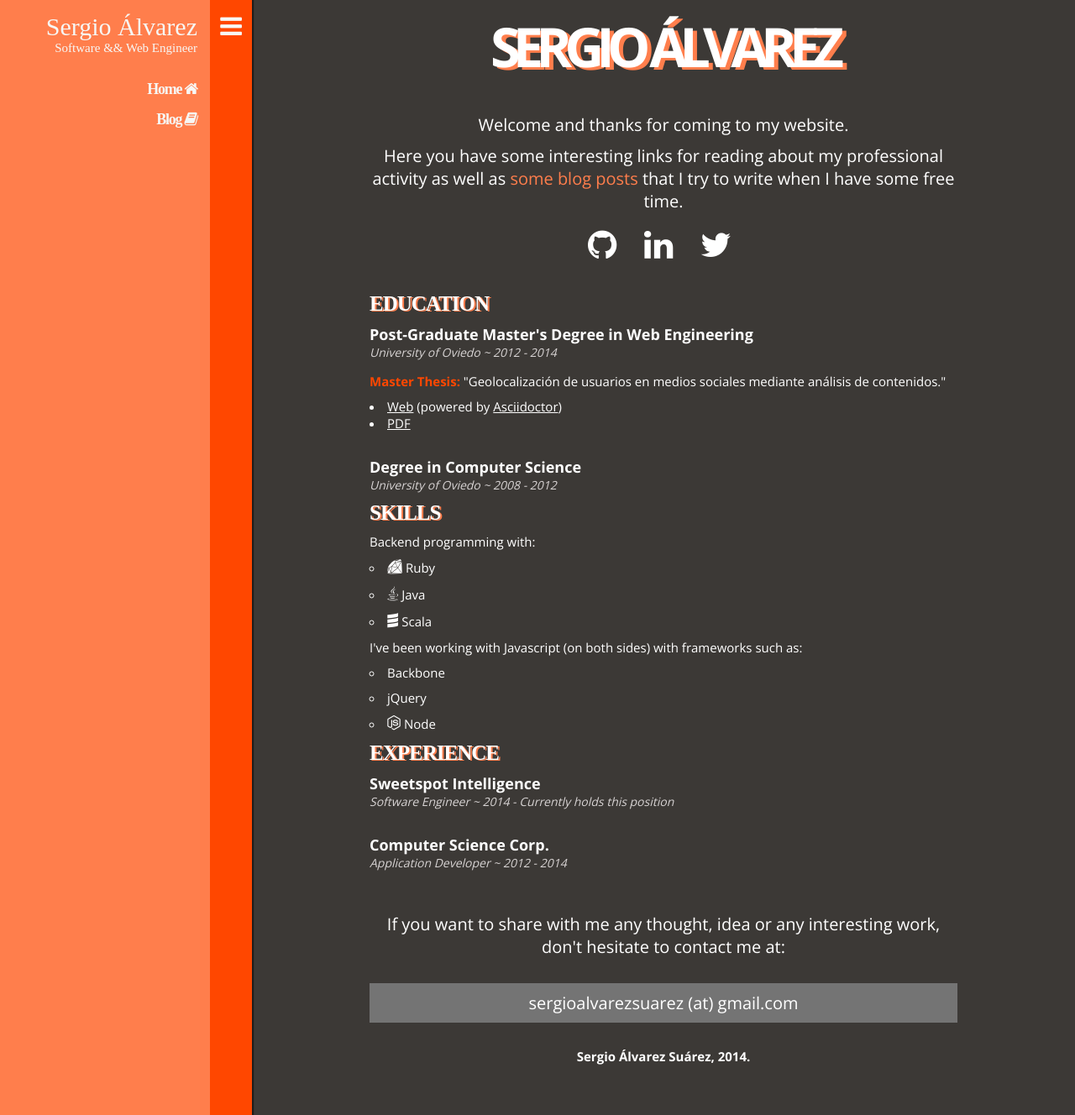
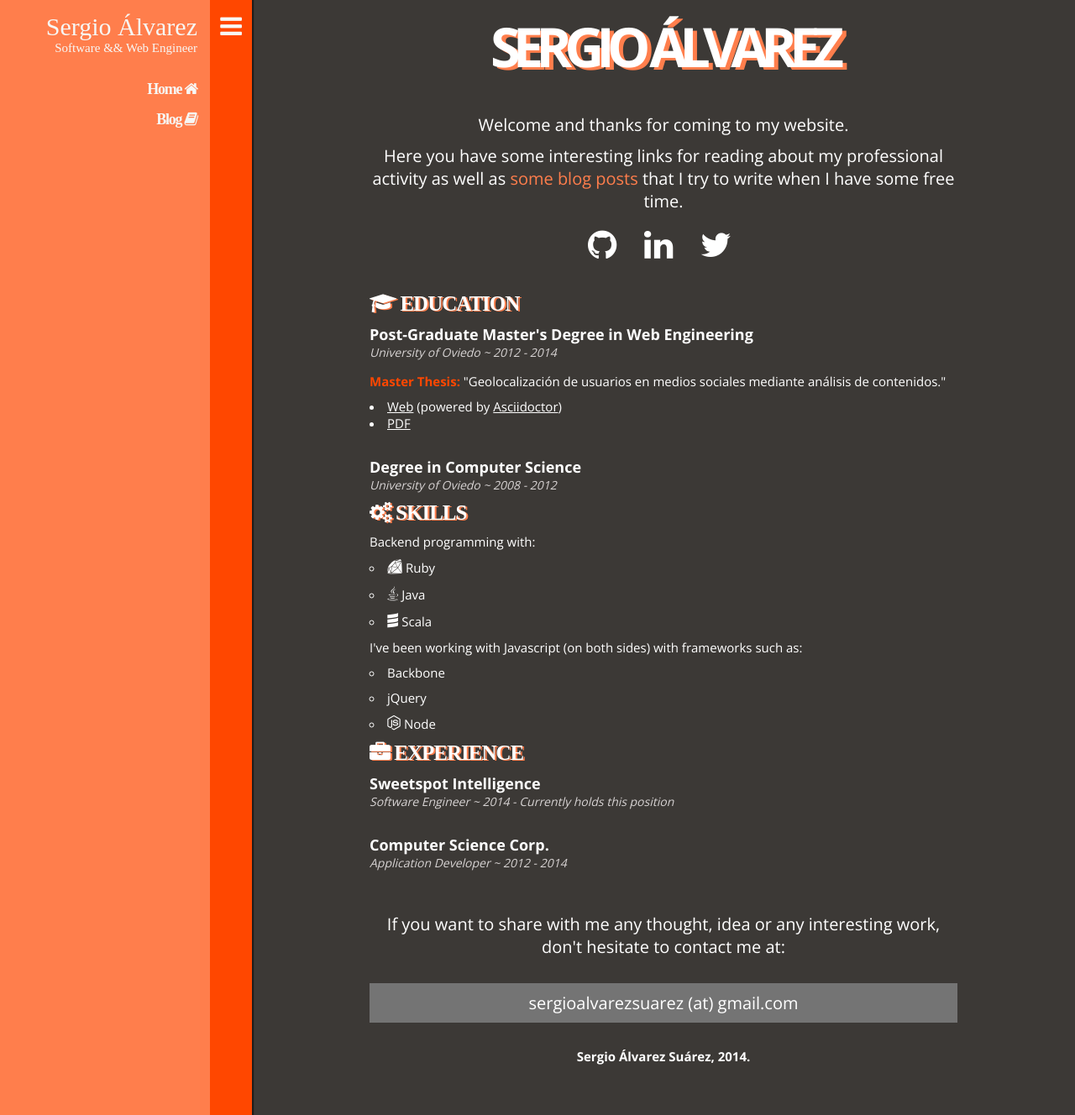
Before and after one commit to sergioalvz/sergioalvz.github.io, a Jekyll site: the page built from index.html, in a window 1280 px wide and 1328 px high. Shown: the whole window at 84% size. Built offline with Jekyll 4.4.1, drawn with Linux system fonts in a browser that asks for light colours; nearby versions of some CDN libraries; some web fonts are replaced; Markdown is read by kramdown in place of the engine named in the settings.

Commit message:
Add more icons

```diff
--- a/index.html
+++ b/index.html
@@ -23,7 +23,7 @@ code_name: home
     <section class="resume">
       <div>
         <div>
-          <h4>Education</h4>
+          <h4><i class="fa fa-graduation-cap"></i> Education</h4>
         </div>
         <div>
           <div>
@@ -55,7 +55,7 @@ code_name: home
       </div>
       <div>
         <div>
-          <h4>Skills</h4>
+          <h4><i class="fa fa-cogs"></i> Skills</h4>
         </div>
         <div>
           <ul>
@@ -76,7 +76,7 @@ code_name: home
       </div>
       <div>
         <div>
-          <h4>Experience</h4>
+          <h4><i class="fa fa-briefcase"></i> Experience</h4>
         </div>
         <div>
           <div>
```
